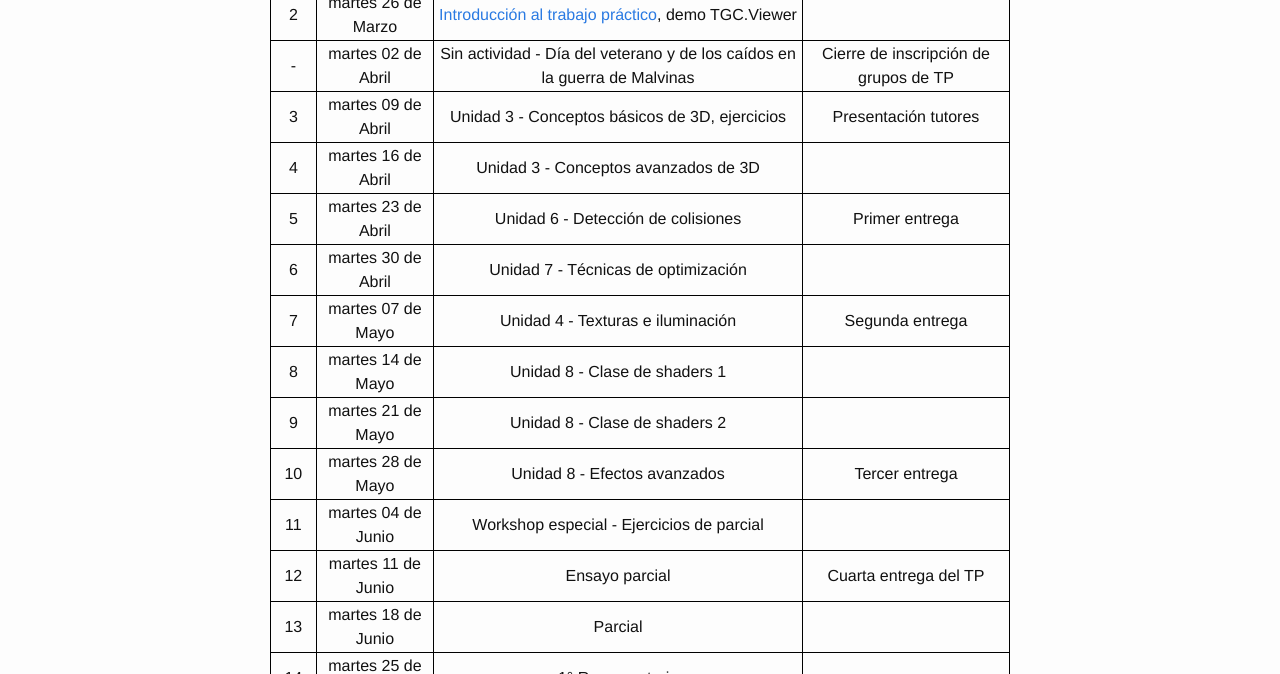
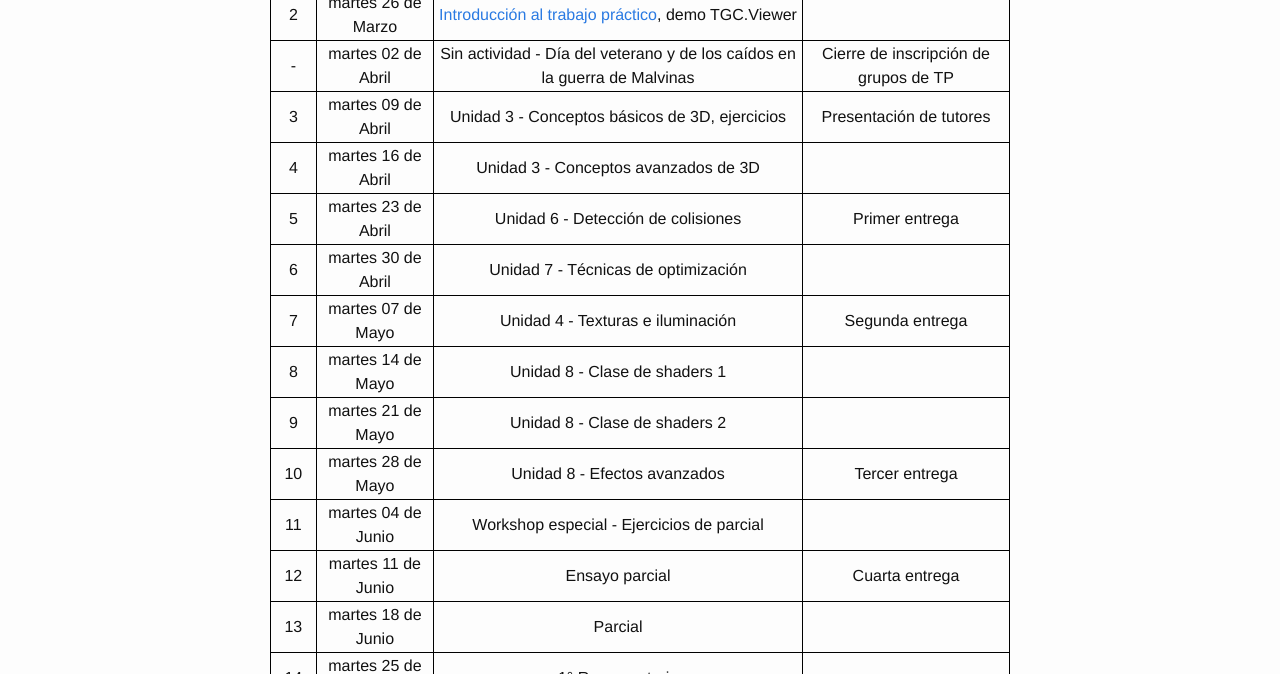
Before and after one commit to tgc-utn/tgc-utn.github.io, a Jekyll site: the page built from cronograma/index.md, in a window 1280 px wide. Shown: the part 411-1085 px from the top of the page. Built offline with Jekyll 4.4.1, drawn with Linux system fonts in a browser that asks for light colours.

Commit message:
Update index.md

```diff
--- a/cronograma/index.md
+++ b/cronograma/index.md
@@ -37,7 +37,7 @@ td{
 |  1    | martes 19 de Marzo | [Unidad 1 y 2 - Conceptos básicos y avanzados de 2D](https://drive.google.com/open?id=1Gg-9FIvyJj89LqkyMQ-j5S2xKaXPCduYBDJgL3ZD690) ||
 |  2    | martes 26 de Marzo | [Introducción al trabajo práctico](https://drive.google.com/open?id=1wQJ1VzWIz-vu1-mo-YxEZyTvgzctENN1xLzLhQmBUxU), demo TGC.Viewer ||
 |  -    | martes 02 de Abril | Sin actividad - Día del veterano y de los caídos en la guerra de Malvinas | Cierre de inscripción de grupos de TP|
-|  3    | martes 09 de Abril | Unidad 3 - Conceptos básicos de 3D, ejercicios | Presentación tutores |
+|  3    | martes 09 de Abril | Unidad 3 - Conceptos básicos de 3D, ejercicios | Presentación de tutores |
 |  4    | martes 16 de Abril | Unidad 3 - Conceptos avanzados de 3D ||
 |  5    | martes 23 de Abril | Unidad 6 - Detección de colisiones | Primer entrega |
 |  6    | martes 30 de Abril | Unidad 7 - Técnicas de optimización ||
@@ -46,7 +46,7 @@ td{
 |  9    | martes 21 de Mayo | Unidad 8 - Clase de shaders 2 ||
 | 10    | martes 28 de Mayo | Unidad 8 - Efectos avanzados | Tercer entrega |
 | 11    | martes 04 de Junio | Workshop especial - Ejercicios de parcial||
-| 12    | martes 11 de Junio | Ensayo parcial | Cuarta entrega del TP |
+| 12    | martes 11 de Junio | Ensayo parcial | Cuarta entrega |
 | 13    | martes 18 de Junio | Parcial ||
 | 14    | martes 25 de Junio | 1° Recuperatorio ||
 | 15    | martes 02 de Julio | Presentación oral grupal del trabajo práctico ||
```
